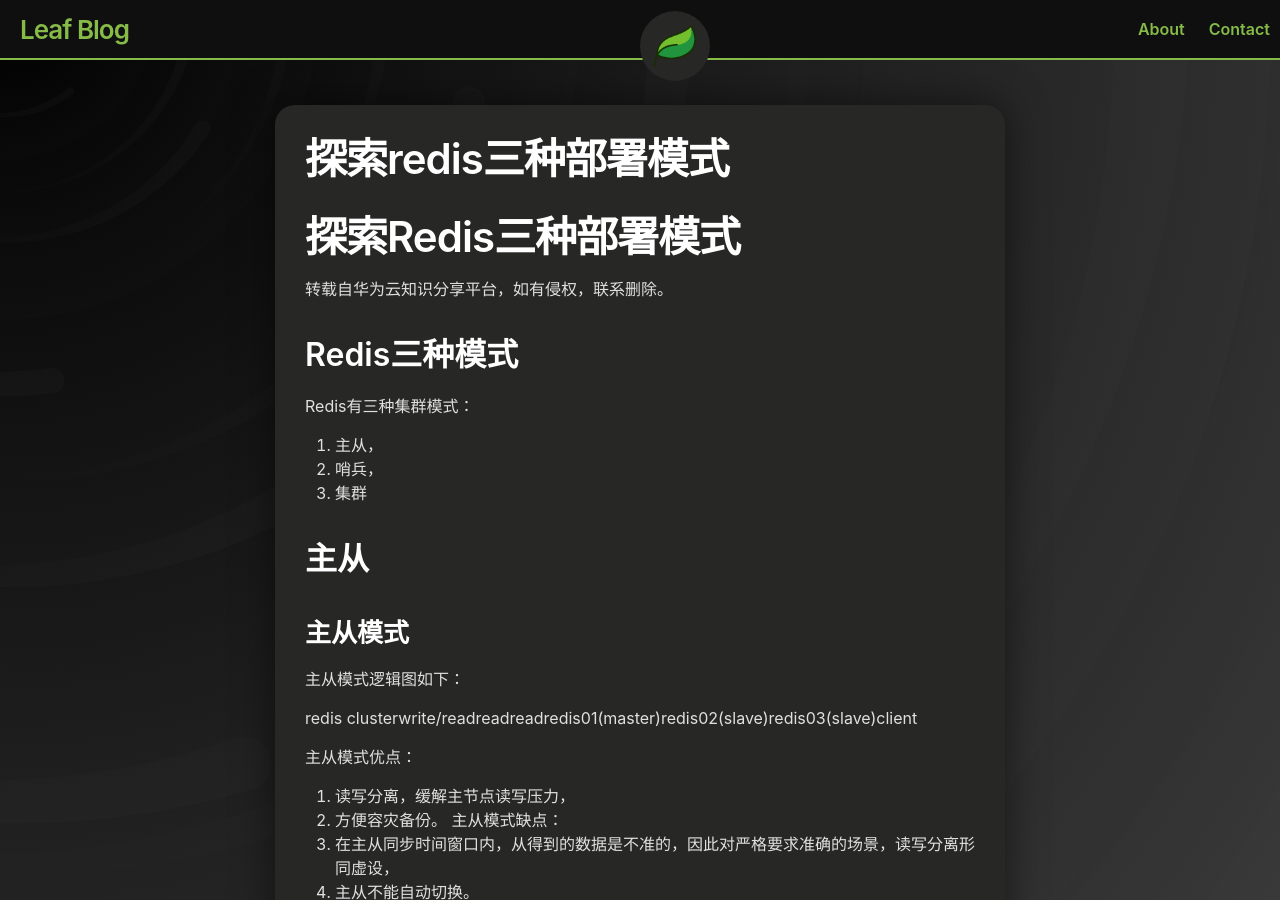
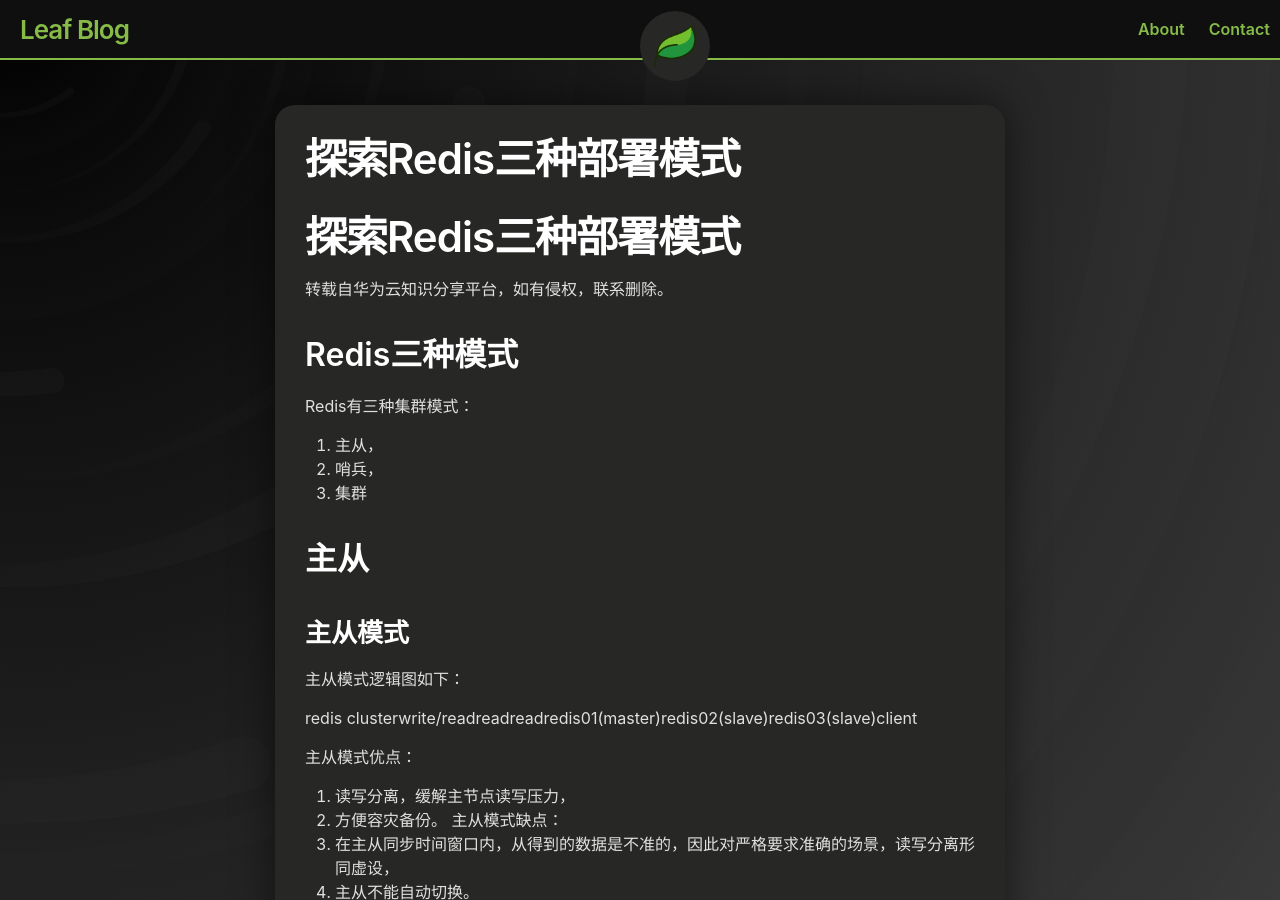
Before and after one commit to LeafBrightDay/LeafBrightDay.github.io, a Jekyll site: the page built from docs/_posts/2021-4-16-探索Redis三种部署模式.md, in a window 1280 px wide and 900 px high. Built offline with Jekyll 4.4.1, drawn with Linux system fonts in a browser that asks for light colours; our own code applies the rules of GitHub Pages for plain Markdown files; part of the change alters nothing that is shown.

```diff
--- a/docs/_posts/2021-4-16-探索Redis三种部署模式.md
+++ b/docs/_posts/2021-4-16-探索Redis三种部署模式.md
@@ -1,3 +1,8 @@
+---
+layout: post
+author: 《华为云知识分享平台》
+title: 探索Redis三种部署模式
+---
 # 探索Redis三种部署模式
 
 转载自华为云知识分享平台，如有侵权，联系删除。
```
